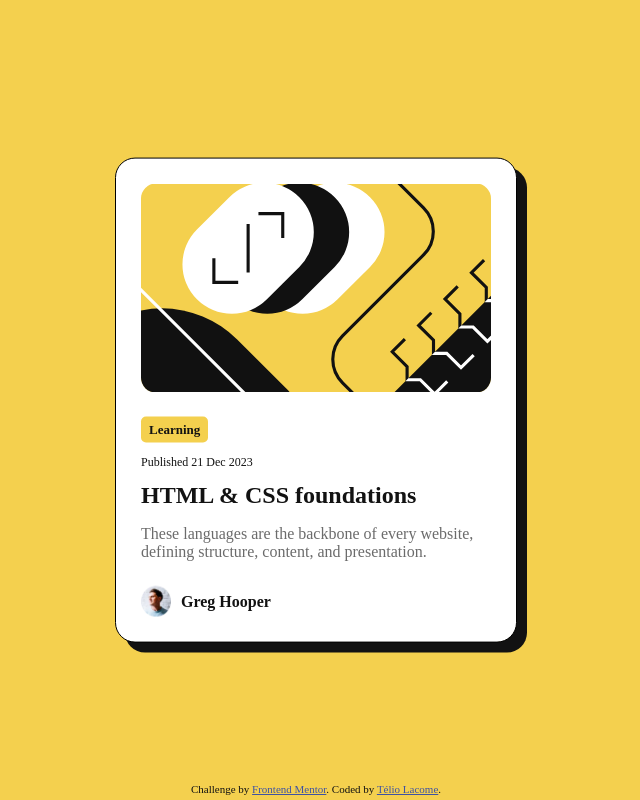
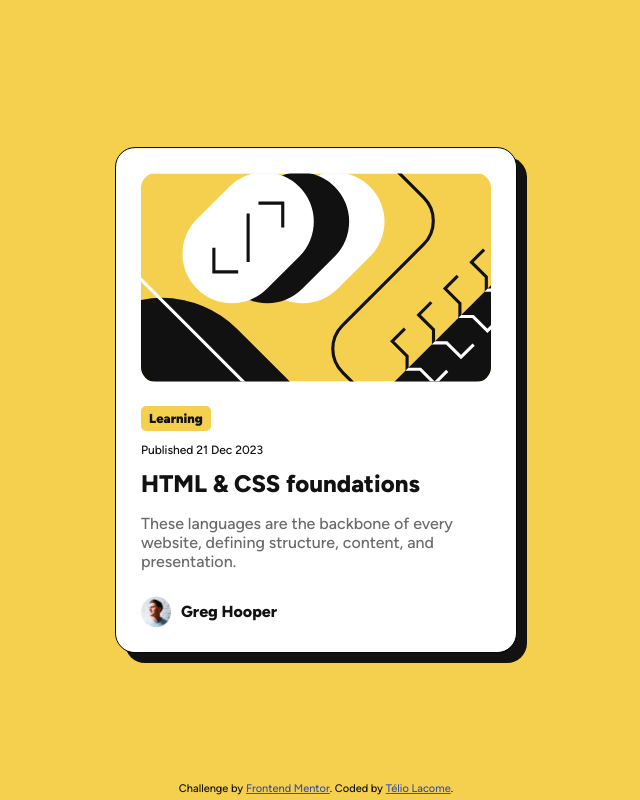
Before and after one commit to telemoca/blog-preview-card, a plain HTML site: page index.html in a window 1280 px wide. Shown: the whole page, without its empty margins (324-964 px from the left). Drawn offline with Linux system fonts and the light colour scheme; the site is published under a folder, as on GitHub Pages, so addresses that start at the root find nothing.

Commit message:
change fonts path

```diff
--- a/style.css
+++ b/style.css
@@ -1,6 +1,6 @@
 @font-face {
     font-family: 'Figtree';
-    src: url(/assets/fonts/Figtree-VariableFont_wght.ttf);
+    src: url(assets/fonts/Figtree-VariableFont_wght.ttf);
 }
 
 body {
```
